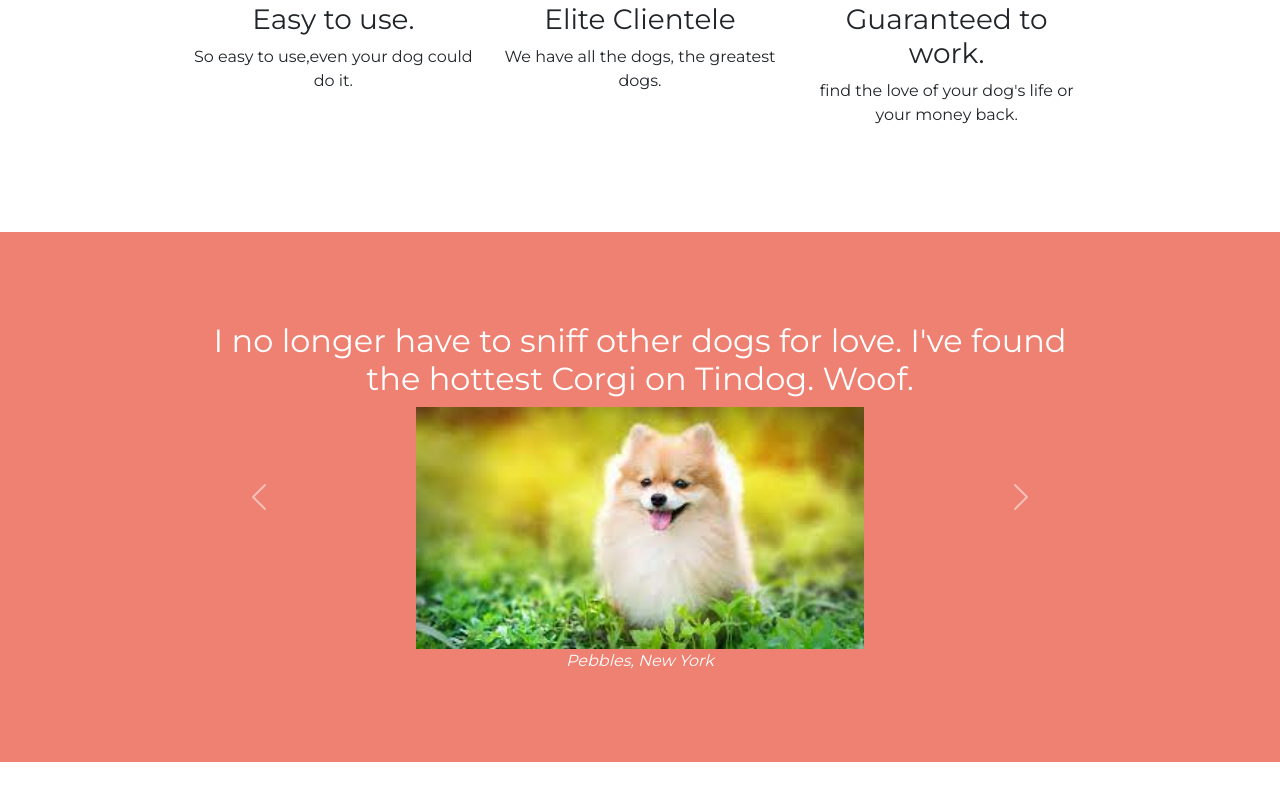
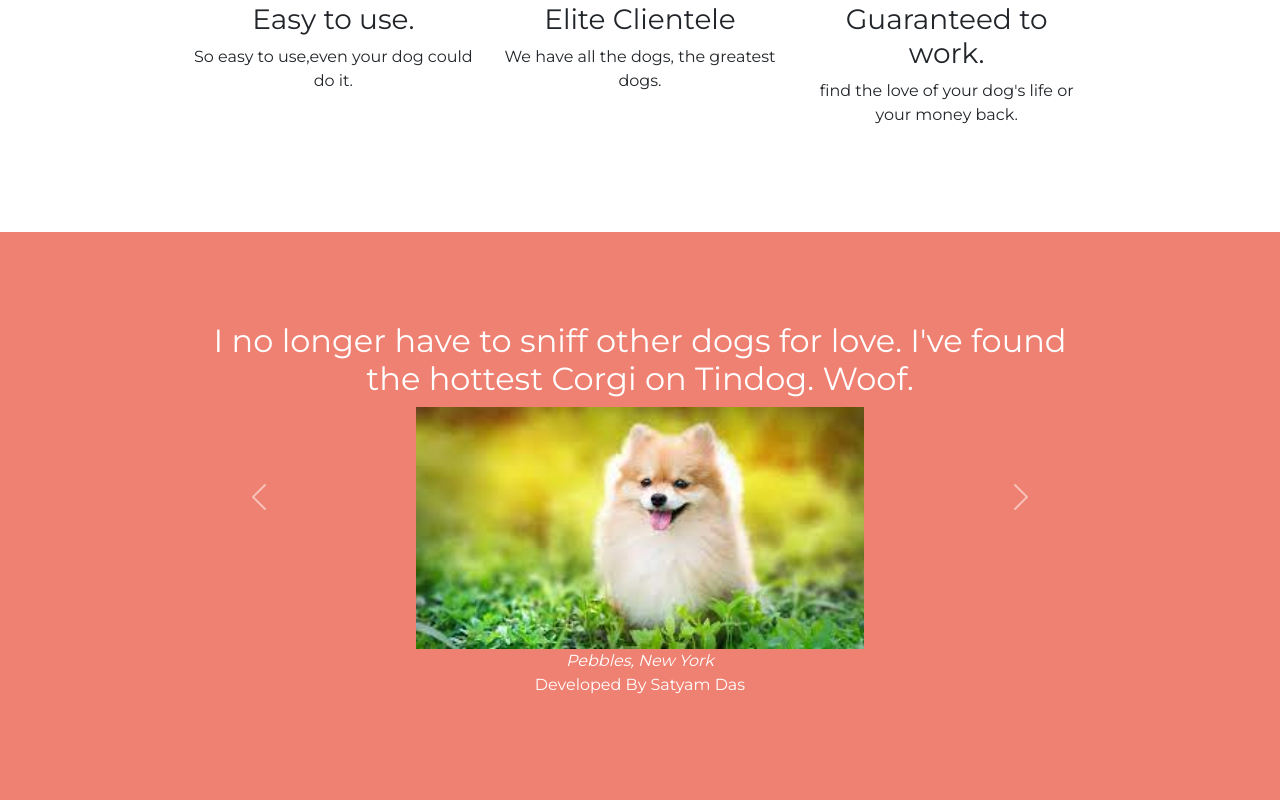
Before and after one commit to Codedas123/tindog, a plain HTML site: page index.html in a window 1280 px wide. Shown: the part 657-1457 px from the top of the page. Before the commit the page ends 1419 px from the top, so only its background shows below. Drawn offline with nearby package versions, Linux system fonts and the light colour scheme.

Commit message:
Add files via upload

```diff
--- a/index.html
+++ b/index.html
@@ -135,6 +135,8 @@
     </button>
   </div>
 
+  <p>Developed By Satyam Das</p>
+
 
 
 
```
